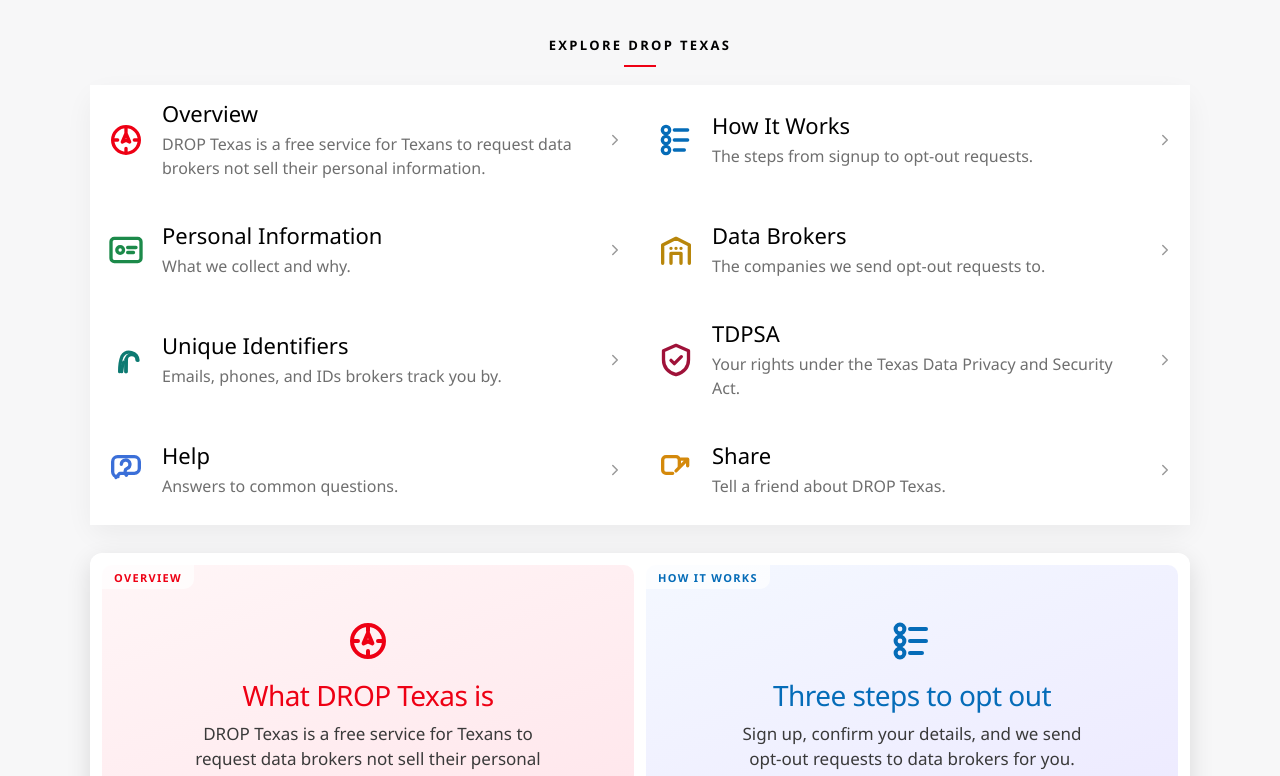
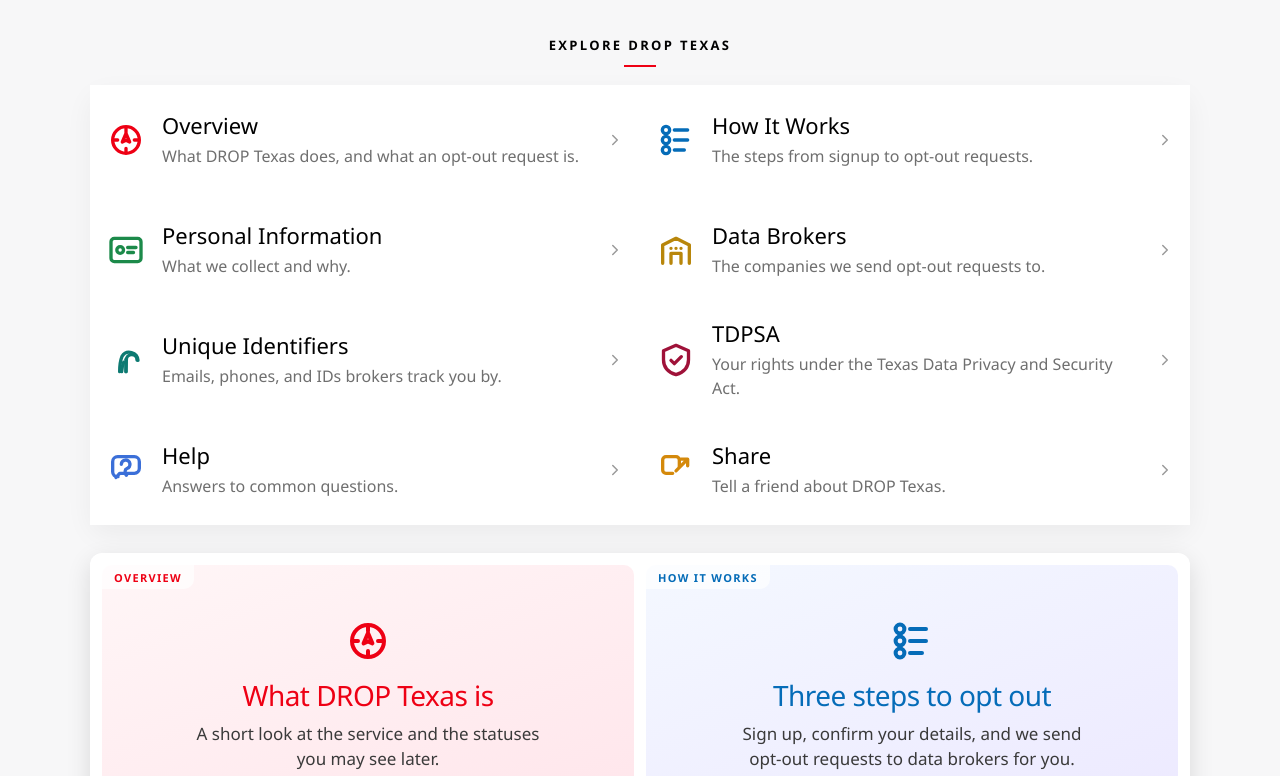
Before and after one commit to TAYLORBEN89/privacy-optout-landing, a React (Vite) app: page / in a window 1280 px wide. Shown: the part 520-1296 px from the top of the page. Built offline with nearby package versions, Linux system fonts and the light colour scheme; no server answers.

Commit message:
Remove the repeated Overview description.
The hero and meta tags keep the site sentence. The Overview tile, feature card, and Overview page no longer repeat it.

Co-authored-by: ThinAirGit <ThinAirGit@users.noreply.github.com>

```diff
--- a/src/components/FeaturePanel.tsx
+++ b/src/components/FeaturePanel.tsx
@@ -6,8 +6,7 @@
     id: "overview",
     tag: "Overview",
     headline: "What DROP Texas is",
-    description:
-      "DROP Texas is a free service for Texans to request data brokers not sell their personal information.",
+    description: "A short look at the service and the statuses you may see later.",
     button: "See the overview",
     href: "/overview",
   },
--- a/src/components/TopNav.tsx
+++ b/src/components/TopNav.tsx
@@ -2,7 +2,7 @@
 import { AppLink } from "../router";
 
 const BLURBS: Record<string, string> = {
-  overview: "DROP Texas is a free service for Texans to request data brokers not sell their personal information.",
+  overview: "What DROP Texas does, and what an opt-out request is.",
   "how-drop-works": "The steps from signup to opt-out requests.",
   "personal-information": "What we collect and why.",
   "data-brokers": "The companies we send opt-out requests to.",
--- a/src/pages/topics.tsx
+++ b/src/pages/topics.tsx
@@ -38,9 +38,8 @@
     <Topic
       title="Overview"
       heading="Overview"
-      description="DROP Texas is a free service for Texans to request data brokers not sell their personal information."
+      description="What DROP Texas does, and what an opt-out request is."
     >
-      <p>{SHARE_TEXT}</p>
       <p>
         You sign up, confirm your details, and DROP Texas sends opt-out requests for you. An opt-out
         request asks a data broker not to sell your personal information. DROP Texas does not check
```
Also changed, not shown: 1 other file (tests, documents, lock files or other folders).
